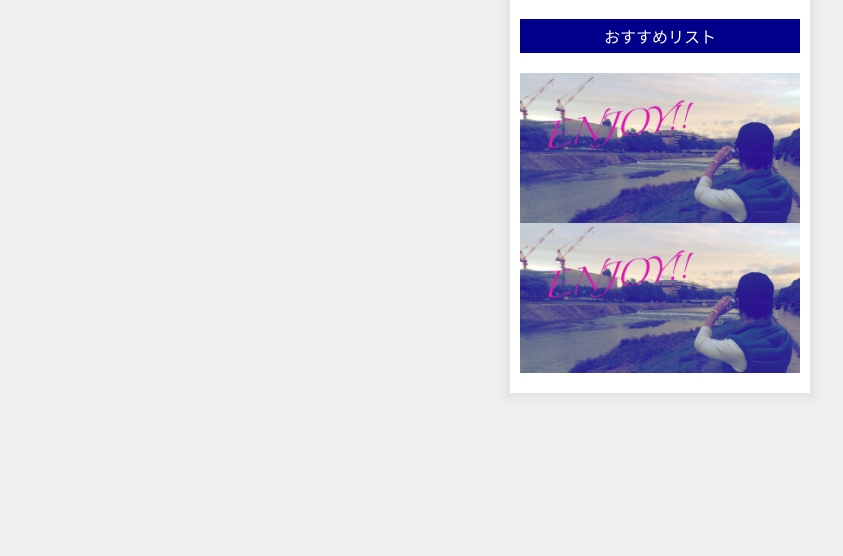
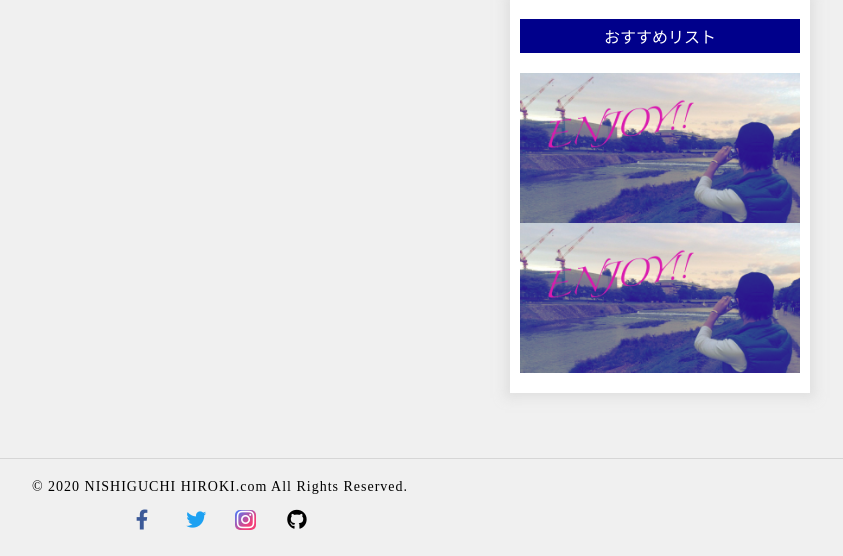
Before and after one commit to NishiguchiHiroki/HiroBlog, a PHP site: page / in a window 1280 px wide. Shown: the part 1686-2242 px from the top of the page, without its empty margins (420-1263 px from the left). Before the commit the page ends 2081 px from the top, so only its background shows below. Run offline with PHP 8.4, Linux system fonts and the light colour scheme; some libraries are stand-ins or nearby versions.

Commit message:
footer-setting

```diff
--- a/css/style.css
+++ b/css/style.css
@@ -74,7 +74,6 @@ img{
 body
 {
   overflow-x: hidden;
-  padding:30px 50px;
   background-color: rgb(240, 240, 240);
   width:100%;
   height:auto;
@@ -83,8 +82,9 @@ body
 /* ---------- headerの始まり ---------- */
 header
 {
+  padding:30px 50px 30px 50px;
   display: flex;
-  height:110px;
+  height:140px;
 }
 .header-logo
 {
@@ -261,6 +261,7 @@ header
 
 main
 {
+  padding:0 50px;
   display: flex;
   justify-content: space-between;
 }
@@ -556,3 +557,36 @@ main
 }
 
 /* ----------- sidebar-containerの終わり -----------------*/
+
+/*------------ footerの始まり -------------------------------- */
+
+footer
+{
+  padding:20px 0;
+  text-align: center;
+  border-top: 1px solid rgb(214, 214, 214);
+}
+footer h2
+{
+  letter-spacing: 1px;
+  font-weight: 500;
+  margin-bottom: 10px;
+  font-size: 14px;
+}
+.footer-icon
+{
+  width:100%;
+  height:auto;
+  padding:5px 0;
+  margin: 0 auto;
+  letter-spacing: 25px;
+}
+.footer-icon i
+{
+  font-size: 20px;
+  width:21px;
+  padding-left:2px;
+}
+
+
+/*------------ footerの終わり -------------------------------- */
--- a/index.html
+++ b/index.html
@@ -199,5 +199,14 @@
     </div>
   </main>
 
+  <footer>
+    <h2>© 2020 NISHIGUCHI HIROKI.com All Rights Reserved.</h2>
+    <div class="footer-icon">
+      <a href=""><i class="fab fa-facebook-f facebook"></i></a>
+      <a href=""><i class="fab fa-twitter twitter"></i></a>
+      <a href=""><i class="fab fa-instagram instagram"></i></a>
+      <a href=""><i class="fab fa-github"></i></a>
+    </div>
+  </footer>
 </body>
 </html>
```
